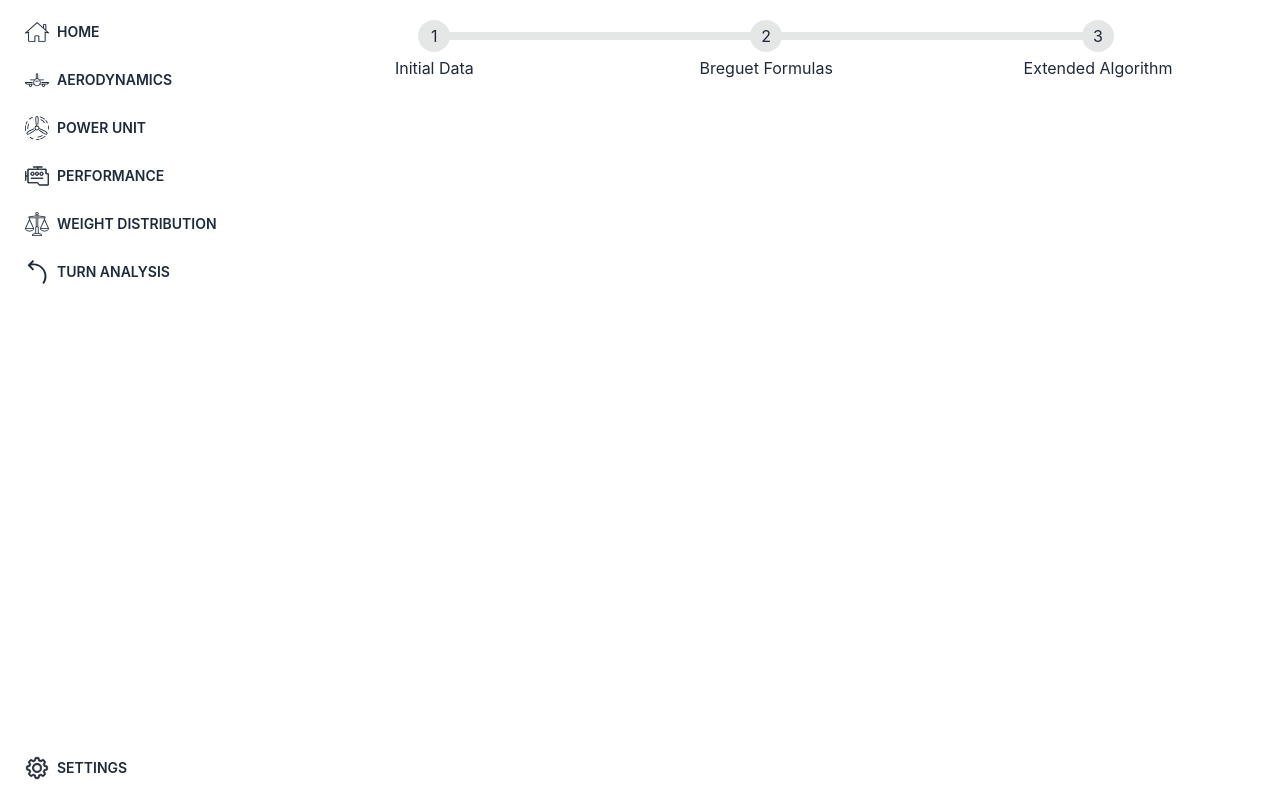
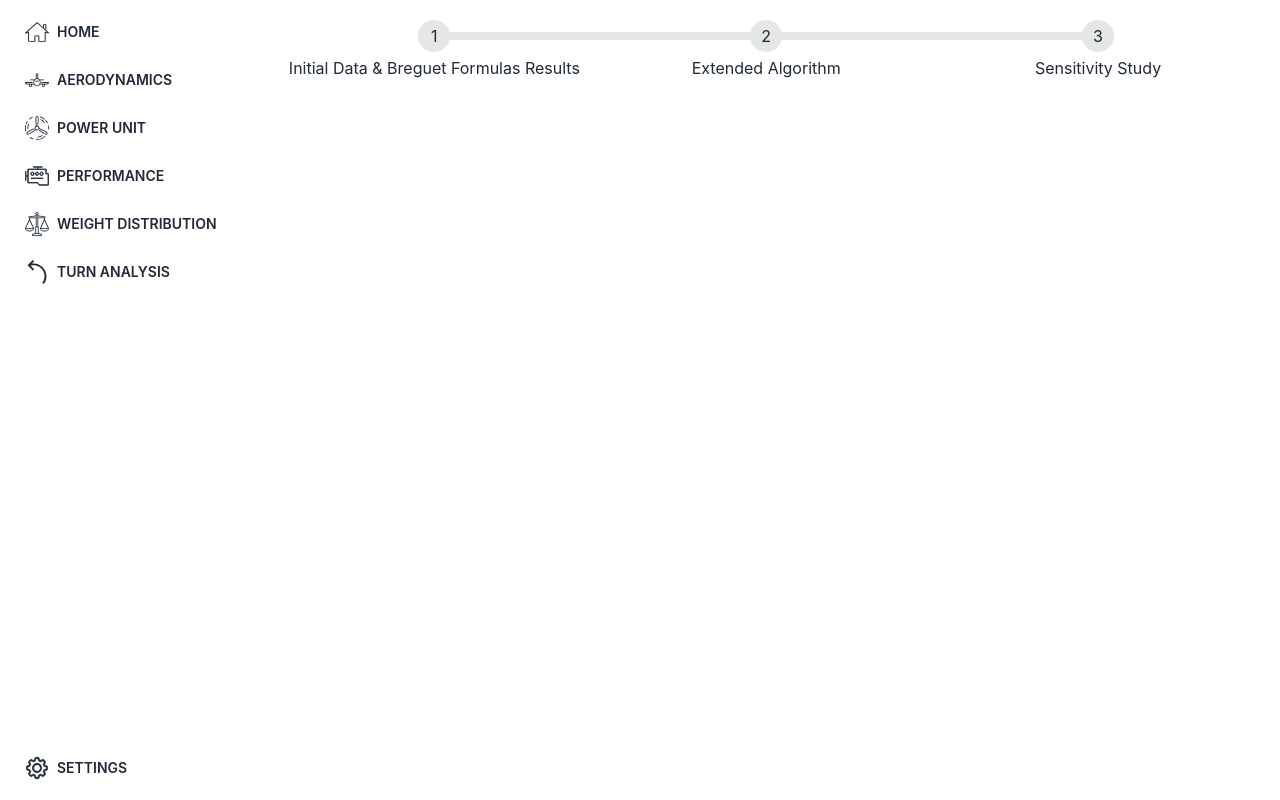
Before and after one commit to adamsmietanka/aircraft-calculator, a React (Create React App) app in the folder frontend/: page /performance in a window 1280 px wide. Built offline with nearby package versions, Linux system fonts and the light colour scheme.

Commit message:
Feat: Add Sensitivity step

```diff
--- a/frontend/src/features/performance/PerformanceBreguet.tsx
+++ /dev/null
@@ -1,7 +0,0 @@
-const PerformanceBreguet = () => {
-    return (
-      <div>Breguet Results</div>
-    )
-  }
-
-  export default PerformanceBreguet
--- /dev/null
+++ b/frontend/src/features/performance/PerformanceSensitivity.tsx
@@ -0,0 +1,7 @@
+const PerformanceSensitivity = () => {
+    return (
+      <div>Sensitivity Results</div>
+    )
+  }
+
+  export default PerformanceSensitivity
--- a/frontend/src/features/performance/index.ts
+++ b/frontend/src/features/performance/index.ts
@@ -1,6 +1,6 @@
 import PerformanceInitial from "./PerformanceInitial";
 import PerfromanceInitialChart from "./PerformanceInitiaEndurancelChart"
-import PerformanceBreguet from "./PerformanceBreguet";
+import PerformanceBreguet from "./PerformanceSensitivity";
 import PerformanceExtendedAlg from "./PerformanceExtendedAlg"
 
 export {
--- a/frontend/src/index.tsx
+++ b/frontend/src/index.tsx
@@ -14,7 +14,8 @@ import {
   Weight,
 } from "./components/organisms";
 import { PowerUnitEngine, PowerUnitPropeller, PowerUnitResults } from "./features/power_unit";
-import { PerformanceBreguet, PerformanceExtendedAlg, PerformanceInitial} from "./features/performance";
+import { PerformanceExtendedAlg, PerformanceInitial} from "./features/performance";
+import PerformanceSensitivity from "./features/performance/PerformanceSensitivity";
 
 
 const root = ReactDOM.createRoot(
@@ -35,8 +36,8 @@ root.render(
           </Route>
           <Route path="performance" element={<Steps steps={performanceUnitSteps} />}>
             <Route path="initial_data" element={<PerformanceInitial />} />
-            <Route path="breguet" element={<PerformanceBreguet />} />
             <Route path="perf_extended" element={<PerformanceExtendedAlg />} />
+            <Route path="sensitivity" element={<PerformanceSensitivity />} />
           </Route>
           <Route path="weight" element={<Weight />} />
           <Route path="turn" element={<Turn />} />
--- a/frontend/src/utils/steps.ts
+++ b/frontend/src/utils/steps.ts
@@ -29,22 +29,22 @@ export const powerUnitSteps: Step[] = [
 
 export const performanceUnitSteps: Step[] = [
   {
-    name: "Initial Data",
+    name: "Initial Data & Breguet Formulas Results",
     path: "initial_data",
-    enabledPaths: ["perf_extended", "breguet", "initial_data"],
-    next: "breguet",
-  },
-  {
-    name: "Breguet Formulas",
-    path: "breguet",
-    enabledPaths: ["perf_extended", "breguet"],
-    previous: "initial_data",
+    enabledPaths: ["sensitivity", "perf_extended", "initial_data"],
     next: "perf_extended",
   },
   {
     name: "Extended Algorithm",
     path: "perf_extended",
-    enabledPaths: ["perf_extended"],
-    previous: "breguet",
+    enabledPaths: ["sensitivity", "perf_extended"],
+    previous: "initial_data",
+    next: "sensitivity",
+  },
+  {
+    name: "Sensitivity Study",
+    path: "sensitivity",
+    enabledPaths: ["sensitivity"],
+    previous: "perf_extended",
   },
 ];
```
